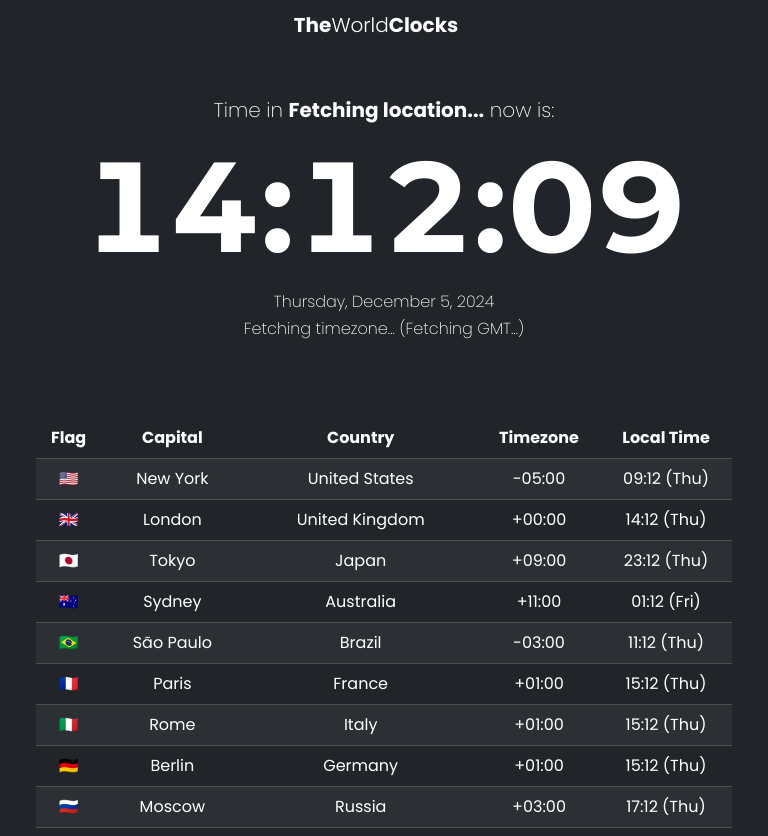
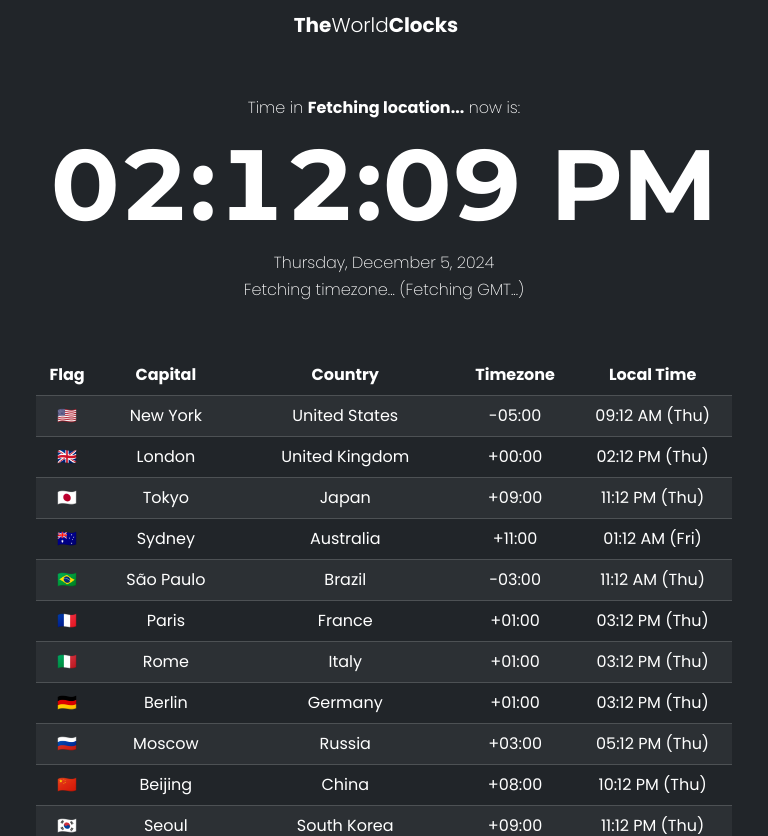
Before and after one commit to mottamarcio/theworldclocks, a React (Vite) app: page / in a window 768 px wide. Shown: the top 836 px of the page. Built offline with nearby package versions, Linux system fonts and the light colour scheme; no server answers.

Commit message:
fix Clockcard css

```diff
--- a/src/App.tsx
+++ b/src/App.tsx
@@ -5,7 +5,7 @@ import Navbar from "./components/Navbar"
 import WorldClockTable from "./components/WorldClockTable"
 
 function App() {
-  const [is24HourFormat, setIs24HourFormat] = useState(true);
+  const [is24HourFormat, setIs24HourFormat] = useState(false);
 
   const toggleTimeFormat = () => {
     setIs24HourFormat(prev => !prev);
--- a/src/components/Clockcard.tsx
+++ b/src/components/Clockcard.tsx
@@ -53,7 +53,7 @@ function Clockcard({ is24HourFormat, toggleTimeFormat }:{ is24HourFormat: boolea
             <h2 className="text-center text-white" id="clock" onClick={toggleTimeFormat} title="Click to toggle time format" style={{ cursor: 'pointer' }}>{time}</h2>
             <h4 className="text-center text-white" id="date">{date}</h4>
             <h4 className="text-center text-white" id="timezone">{`${timezone} (${gmtOffset})`}</h4>
-            <br/><br/>
+            <br/>
         </>
     )
 }
--- a/src/index.css
+++ b/src/index.css
@@ -17,7 +17,7 @@ body {
 
 #clock {
   font-family: "Montserrat", sans-serif;
-  font-size: 13rem;
+  font-size: clamp(4rem, 10vw, 13rem);
   font-weight: bolder;
   white-space: nowrap;
   font-feature-settings: 'tnum';
@@ -38,12 +38,11 @@ strong {
 
 @media screen and (max-width: 768px) {
   #clock {
-    font-size: 4rem;
-    padding-inline: 8px;
+    font-size: clamp(2rem, 13vw, 10rem);
   }
 
   #location {
-    font-size: 1.25rem;
+    font-size: 1rem;
   }
 
   #date,
@@ -52,9 +51,3 @@ strong {
   }
 
 }
-
-@media screen and (min-width: 768px) and (max-width: 1024px) {
-  #clock {
-    font-size: 8rem;
-  }
-}
```
